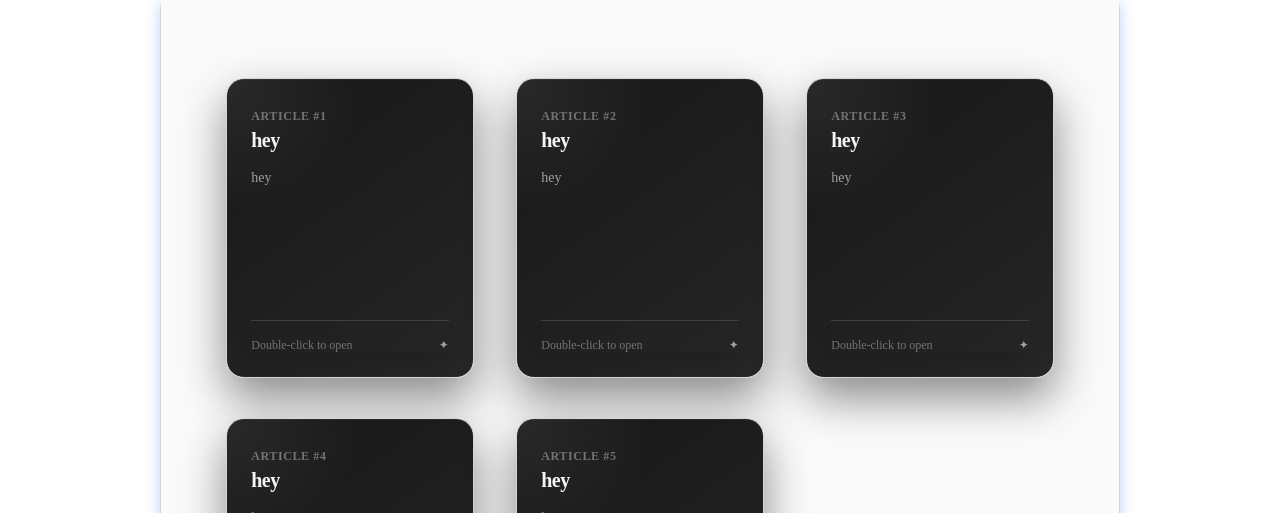
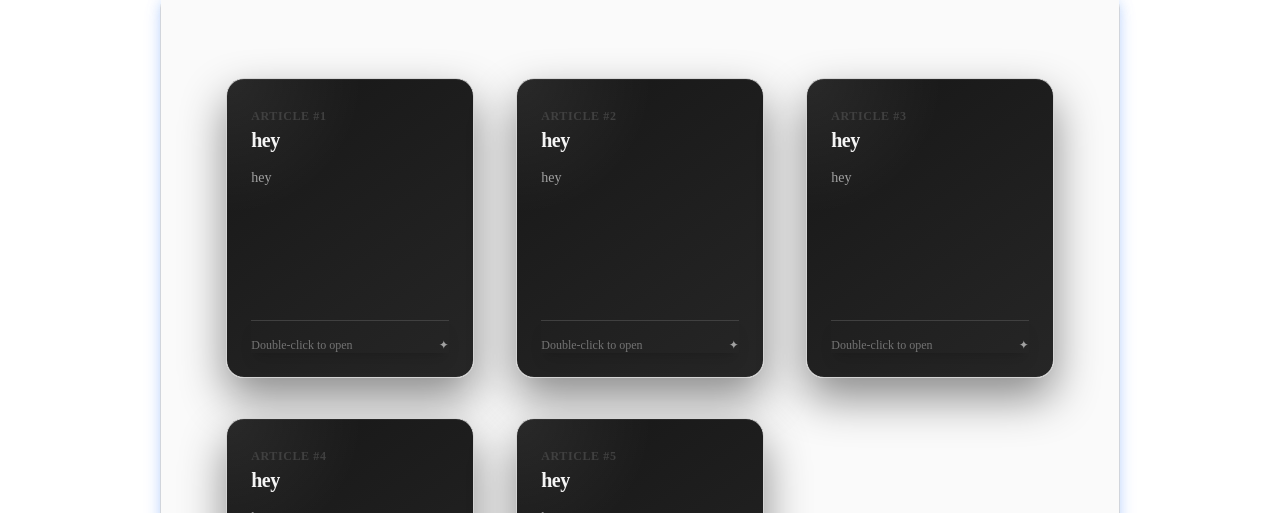
Before and after one commit to PREPMND/BlogMait, a Next.js app: page / in a window 1280 px wide. Shown: the part 82-595 px from the top of the page. Built offline with nearby package versions, Linux system fonts and the light colour scheme.

Commit message:
Aug 7, 2026, 8:56 AM

```diff
--- a/components/ui/card-tactical.tsx
+++ b/components/ui/card-tactical.tsx
@@ -102,7 +102,7 @@ export default function Perfect3DTiltCard({ id, title, description, slug }: Blog
                     className="space-y-3 pointer-events-none"
                     style={{ transform: "translateZ(20px)" }}
                 >
-                    <span className="text-xs font-semibold text-neutral-500 tracking-wider">
+                    <span className="text-xs  font-semibold text-neutral-700 tracking-wider">
                         ARTICLE #{id}
                     </span>
 
```
